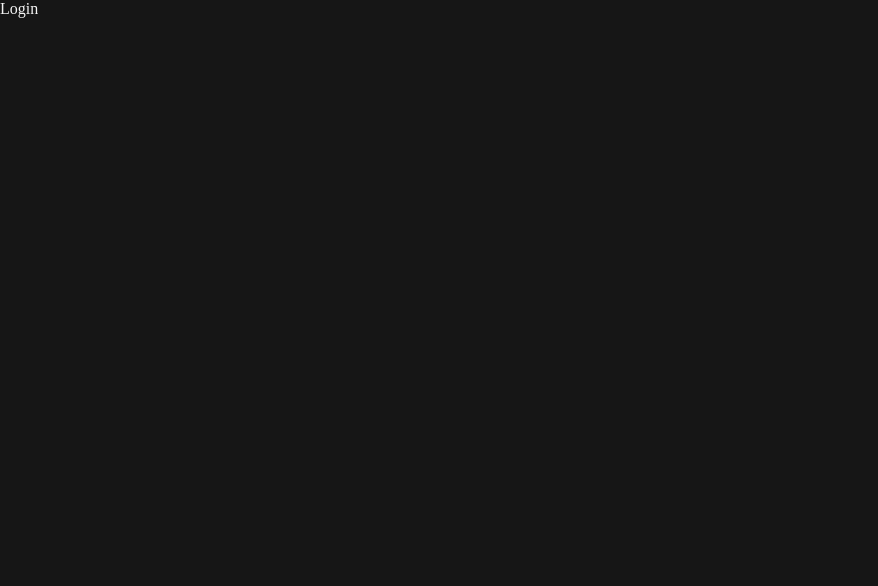
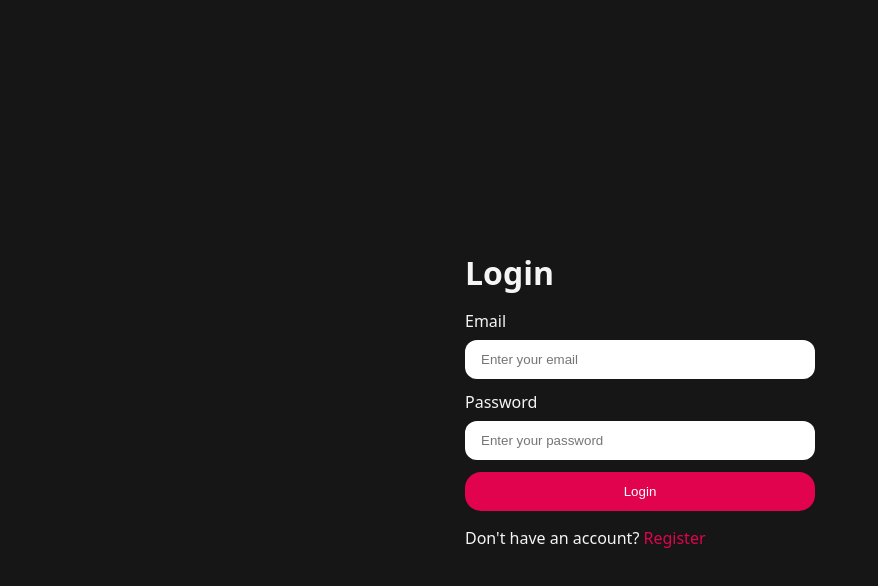
Before and after one commit to itsafwan/Gen-AI-Full-Stack-Web, a React (Vite) app in the folder Frontend/: page /login in a window 1280 px wide. Shown: the top 586 px of the page, without its empty margins (0-878 px from the left). Built offline with nearby package versions, Linux system fonts and the light colour scheme.

Commit message:
Login & Register UI compelete

```diff
--- a/Frontend/src/app.routes.tsx
+++ b/Frontend/src/app.routes.tsx
@@ -1,6 +1,6 @@
 import { createBrowserRouter } from "react-router-dom";
-import Login from "./features/auth/pages/login";
 import Register from "./features/auth/pages/Register";
+import Login from "./features/auth/pages/Login";
 
 export const router = createBrowserRouter([
   {
--- /dev/null
+++ b/Frontend/src/features/auth/auth.from.scss
@@ -0,0 +1,44 @@
+main{
+  height: 100vh;
+  width: 100%;
+  display: flex;
+  justify-content: center;
+  align-items: center;
+
+  .form-container{
+    min-width: 350px;
+    display: flex;
+    flex-direction: column;
+    gap: 1rem;
+  }
+
+  form{
+    display: flex;
+    flex-direction: column;
+    gap: 0.75rem;
+  }
+
+
+  .input-group{
+    display: flex;
+    flex-direction: column;
+    gap: 0.5rem;
+
+
+  input{
+    border: none;
+    outline: none;
+    padding-inline: 1rem;
+    padding-block: 0.75rem;
+    border-radius: 0.75rem;
+  }
+
+
+  }
+
+  a{
+    color: #e1034d;
+    text-decoration: none;
+  }
+
+}
--- a/Frontend/src/features/auth/pages/Login.tsx
+++ b/Frontend/src/features/auth/pages/Login.tsx
@@ -1,9 +1,48 @@
+import { Link } from "react-router-dom";
+import "../auth.from.scss"
+
+
+{/* Login Form */}
 
 const Login = () => {
+
+ const handleSubmit = (e: React.SubmitEvent<HTMLFormElement>) => {
+  e.preventDefault();
+};
+
+
+
   return (
-    <div>
-      Login
-    </div>
+    <>
+    {/* Main Content */}
+    <main>
+     <div className="form-container">
+      <h1>Login</h1>
+      {/* Form handling logic */}
+      <form onSubmit={handleSubmit}>
+
+        {/* Email Input Field */}
+        <div className="input-group">
+          <label htmlFor="email">Email</label>
+          <input type="email" id="email" name="email" placeholder="Enter your email" />
+        </div>
+
+        {/* Password Input Field */}
+        <div className="input-group">
+          <label htmlFor="password">Password</label>
+          <input type="password" id="password" name="password" placeholder="Enter your password" />
+        </div>
+
+        {/* Submit Button */}
+        <button type="submit" className="button primary-button">Login</button>
+      </form>
+
+          {/* Link to Register Page */}
+
+        <p>Don't have an account? <Link to="/register">Register</Link></p>
+     </div>
+    </main>
+    </>
   )
 }
 
--- a/Frontend/src/features/auth/pages/Register.tsx
+++ b/Frontend/src/features/auth/pages/Register.tsx
@@ -1,9 +1,54 @@
+import { useNavigate , Link} from "react-router-dom";
+import "../auth.from.scss"
+
+ {/* Register Form */ }
 
 const Register = () => {
+
+  const navigate = useNavigate();
+
+   const handleSubmit = (e: React.SubmitEvent<HTMLFormElement>) => {
+  e.preventDefault();
+  };
+
   return (
-    <div>
-      Register
-    </div>
+    <>
+    {/* Main Content */}
+    <main>
+     <div className="form-container">
+      <h1>Register</h1>
+      {/* Form handling logic */}
+      <form onSubmit={handleSubmit}>
+
+         {/* Username Input Field */}
+        <div className="input-group">
+          <label htmlFor="username">Username</label>
+          <input type="text" id="username" name="username" placeholder="Enter your username" />
+        </div>
+
+        {/* Email Input Field */}
+        <div className="input-group">
+          <label htmlFor="email">Email</label>
+          <input type="email" id="email" name="email" placeholder="Enter your email" />
+        </div>
+
+        {/* Password Input Field */}
+        <div className="input-group">
+          <label htmlFor="password">Password</label>
+          <input type="password" id="password" name="password" placeholder="Enter your password" />
+        </div>
+
+        {/* Submit Button */}
+        <button type="submit" className="button primary-button">Register</button>
+      </form>
+
+        {/* Link to Login Page */}
+
+        <p>Already have an account? <Link to="/login">Login</Link></p>
+
+     </div>
+    </main>
+    </>
   )
 }
 
--- a/Frontend/src/style.scss
+++ b/Frontend/src/style.scss
@@ -1,3 +1,5 @@
+@use "./style/button.scss";
+
 * {
   margin: 0;
   padding: 0;
@@ -9,4 +11,5 @@ body,
   width: 100%;
   background-color: #161616;
   color: whitesmoke;
+  font-family:system-ui, -apple-system, BlinkMacSystemFont, 'Segoe UI', Roboto, Oxygen, Ubuntu, Cantarell, 'Open Sans', 'Helvetica Neue', sans-serif
 }
--- /dev/null
+++ b/Frontend/src/style/button.scss
@@ -0,0 +1,18 @@
+.button{
+  border: none;
+  outline: none;
+  padding-inline: 1.5rem;
+  padding-block: 0.75rem;
+  border-radius: 1rem;
+  cursor: pointer;
+  transition: all 0.3s ease-in-out;
+
+  &.primary-button{
+    background-color: #e1034d;
+    color: white;
+  }
+
+  &:active{
+    transform: scale(0.9);
+    }
+}
```
